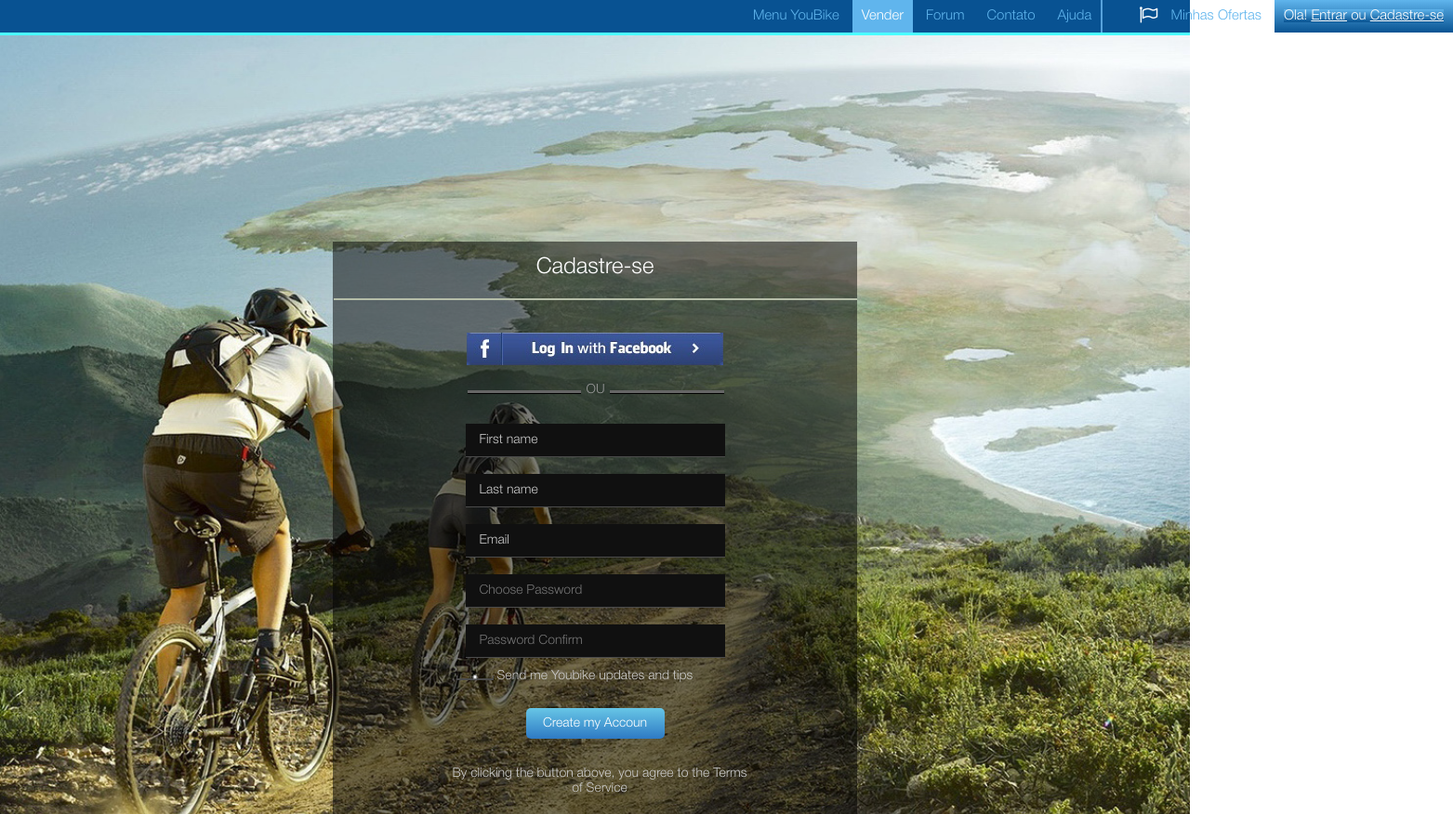
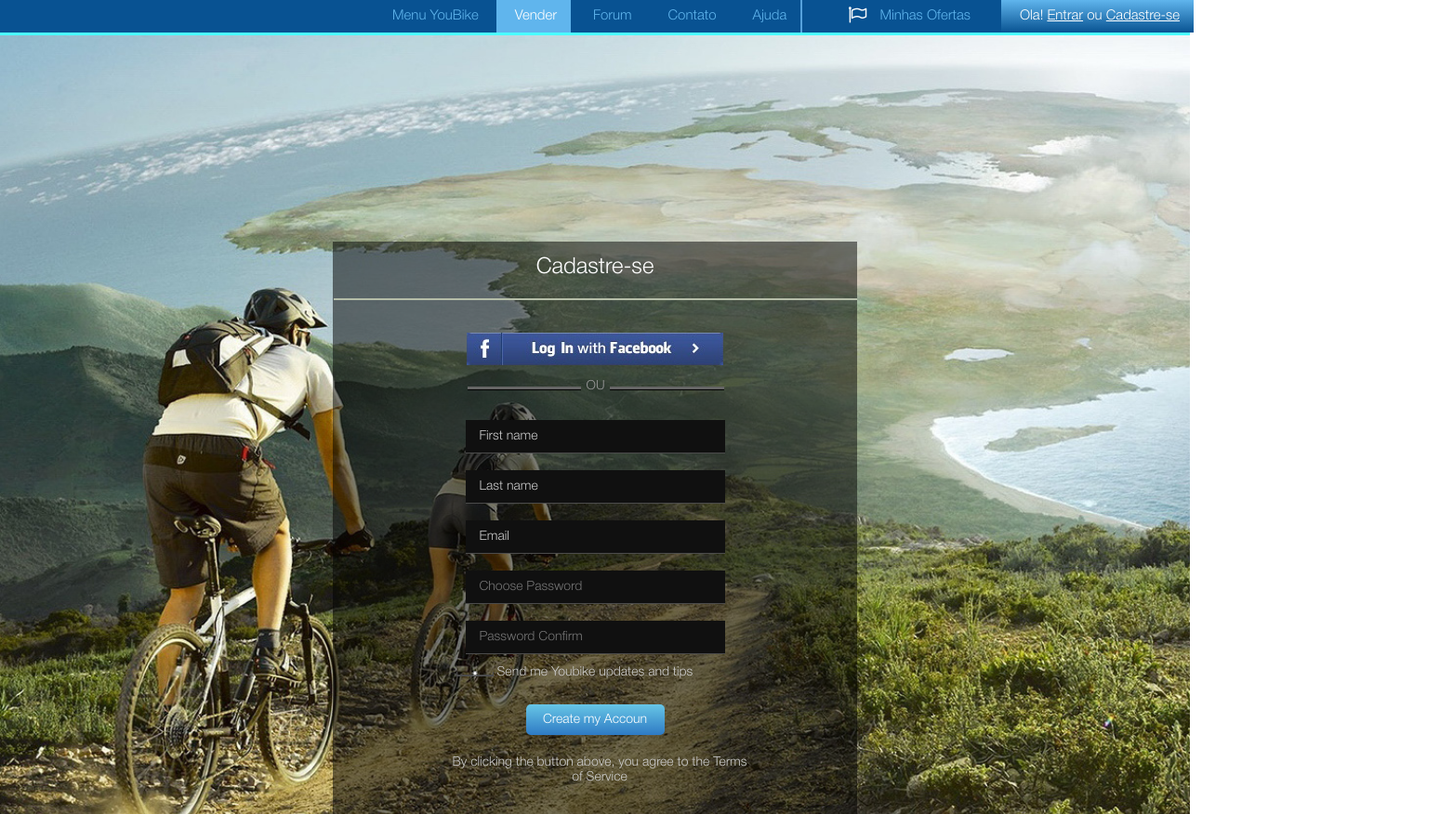
Before and after one commit to ArahnidPOVnew/Cadastre-se, a plain HTML site: page index.html in a window 1280 px wide. Shown: the whole page at 93% size, 1563 px wide, since content can reach past the window. Drawn offline with Linux system fonts and the light colour scheme.

Commit message:
Перевірив на валідність, виправив помилки

```diff
--- a/index.html
+++ b/index.html
@@ -3,9 +3,9 @@
 <head>
 	<meta charset="UTF-8">
 	<title>Cadastre-se</title>
-	<link rel="stylesheet" type="text/css href="reset.css">
-	<link rel="stylesheet" type="text/css" href="style.css"></head>
-	<link rel="stylesheet" href="font/font-awesome-4.6.3/css/font-awesome.min.css">
+	<link rel="stylesheet" type="text/css" href=" reset.css "/>
+	<link rel="stylesheet" type="text/css" href="style.css"/>
+	<link rel="stylesheet" href="font/font-awesome-4.6.3/css/font-awesome.min.css"/>
 </head>
 <body>
 	<header>
@@ -39,24 +39,24 @@
 						</a>
 					</li>
 				</ul>
-			</div>
 		</nav>
+		</div>
 	</header>
 	<main>
 		<div id="fon">
 			<div id="conteiner">
 				<div id="head">
-					<div id="wrap">Cadastre-se</p>
+					<p id="wrap">Cadastre-se</p>
 				</div>
-			</div>
+
 			<div id="father">
-				<form action="#" method="get" width:563px; height:490px;>
+				<form action="#" method="get">
 					<div id="wrap2">
-						<p>
+						<p id="wrap10">
 							<a href="https://www.facebook.com">
-								<img src="img/Layer.jpg" width: 276px; height: 35px; border="0" alt="facebook"></a>
+								<img src="img/Layer.jpg"  alt="facebook"></a>
 						</p>
-					</div>
+						</div>
 					<div class="wrap3">
 						<p class="wrap4">
 							<span>OU</span>
@@ -67,10 +67,10 @@
 
 						</div>
 					<div>
-						<input type="text" name="last_name" id="last_name" value="Last name" tabindex="" required/>
+						<input type="text" name="last_name" id="last_name" value="Last name"  required/>
 					</div>
 					<div>
-						<input type="Email" name="email_name" id="email_name" value="Email" tabindex="" required />
+						<input type="Email" name="email_name" id="email_name" value="Email" />
 					</div>
 					<div>
 						<input  type="text" name="Choose_Password"  id="Choose_Password"  placeholder="Choose Password"   required/>
@@ -90,9 +90,8 @@
 			</p>
 			</div>
 			</div>
-
+          </div>
 		</div>
-	</div>
-</main>
+	</main>
 </body>
 </html>
--- a/style.css
+++ b/style.css
@@ -19,14 +19,16 @@ header{
 header li{
 display: inline-block;
 height: 35px;
-padding-left: 10px;
-padding-right:10px;
-
-
+padding-left: 20px;
+padding-right:15px;
+}
+form{
+width:563px;
+height:490px;
 }
 nav {
-	margin-left:800px;
-    width: 763px;
+	margin-left:30%;
+    width: 900px;
     height: 35px;
     text-align: center;
 
@@ -52,8 +54,9 @@ nav a{
 	color: white;
 }
 .f2{
+  float: right;
 	background: linear-gradient(to top, #085392, #60b5ed);
-    color: white;
+  color: white;
 }
 .f3{
 	margin-right: 25px;
@@ -95,10 +98,16 @@ nav a{
 	    height:502px;
     }
    #wrap{
-padding-top: 20px;
+     padding-top: 20px;
+    color: white;
+    font-family: Helvetica Neue,Tahoma;
+    font-size: 24px;
+    font-weight: 400;
+    line-height: 16px;
+    }
    }
    #wrap2{
-   	margin-top: 35px;
+   	margin-top: 40px;
    }
    .wrap3{
 width: 276px;
@@ -185,8 +194,8 @@ box-shadow: 0 1px 0 #4b4b4b, inset 0 2px 5px rgba(29, 26, 22, 0.2), 0 0 9px rgba
         line-height: 16px;
         text-align:center;
         margin-left: 125px;
-        margin-top: 30px;
-       }
+
+        }
 #button{
 color: white;
 font-family:Helvetica Neue, Tahoma;
@@ -201,3 +210,10 @@ i{
   color: white;
   margin-right: 10px;
   }
+  #wrap10{
+    padding-top: 35px;
+    margin: 0 auto;
+    width: 276px;
+    height: 35px;
+    border:none;
+  }
```
